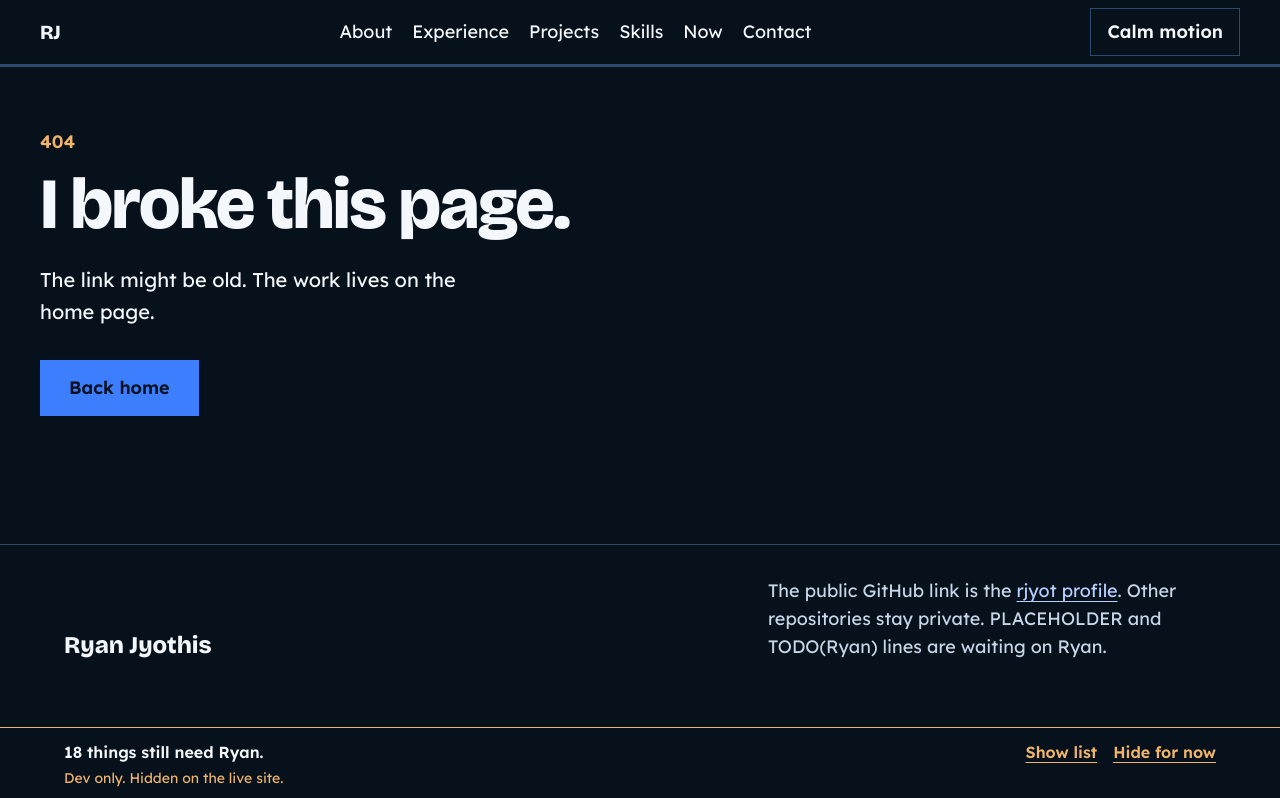
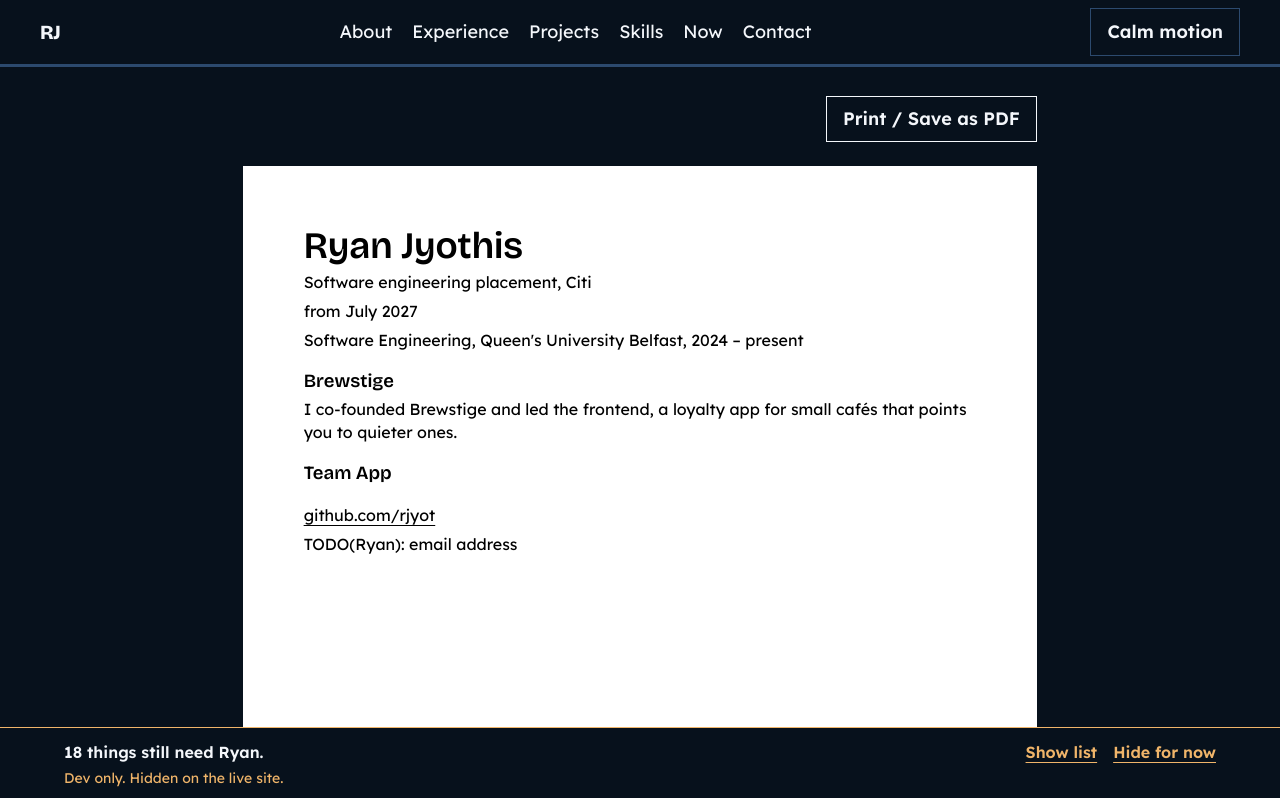
Before and after one commit to rjyot/rjyot.github.io, a Next.js app: page /cv in a window 1280 px wide. Before the commit this address had no page. Shown: the top 798 px of the page. Built offline with nearby package versions, Linux system fonts and the light colour scheme.

Commit message:
Point the hero at a printable CV and name the Citi role.
The CV link no longer goes to a PDF. The placement line is Software engineering placement, Citi, with no job title.

Co-authored-by: rjyothis698 <rjyothis698@gmail.com>

```diff
--- a/scripts/guard-production.mjs
+++ b/scripts/guard-production.mjs
@@ -57,6 +57,7 @@ const alwaysForbidden = [
   /\bMEng\b/,
   /\bBEng\b/,
   /\b2029\b/,
+  /Technology Placement Analyst/,
 ];
 
 const bannerForbidden = [
--- /dev/null
+++ b/src/app/cv/page.tsx
@@ -0,0 +1,52 @@
+import type { Metadata } from "next";
+
+import { PrintCvButton } from "@/components/print-cv-button";
+import { site } from "@/content/site";
+import { isDev } from "@/lib/publish";
+
+export const metadata: Metadata = {
+  title: "CV",
+  description: "Ryan Jyothis. Software engineering placement, Citi. From July 2027.",
+  alternates: { canonical: `${site.origin}/cv/` },
+};
+
+export default function CvPage() {
+  return (
+    <main id="content" className="bg-ink px-5 pt-24 pb-16">
+      <div className="no-print mx-auto mb-6 flex max-w-[210mm] justify-end">
+        <PrintCvButton />
+      </div>
+      <article className="cv-sheet mx-auto w-full max-w-[210mm]">
+        <header>
+          <h1>Ryan Jyothis</h1>
+          <p>{site.citiLine}</p>
+          <p>from July 2027</p>
+        </header>
+
+        <p className="cv-study">Software Engineering, Queen&apos;s University Belfast, 2024 – present</p>
+
+        <section>
+          <h2>Brewstige</h2>
+          <p>I co-founded Brewstige and led the frontend, a loyalty app for small cafés that points you to quieter ones.</p>
+        </section>
+
+        <section>
+          <h2>Team App</h2>
+        </section>
+
+        <div className="cv-contact">
+          <p>
+            <a href={site.github}>github.com/rjyot</a>
+          </p>
+          {site.email ? (
+            <p>
+              <a href={`mailto:${site.email}`}>{site.email}</a>
+            </p>
+          ) : isDev ? (
+            <p>TODO(Ryan): email address</p>
+          ) : null}
+        </div>
+      </article>
+    </main>
+  );
+}
--- a/src/app/globals.css
+++ b/src/app/globals.css
@@ -419,3 +419,97 @@ html[data-motion="off"] ::view-transition-new(*) {
   transition-duration: 0.01ms !important;
   scroll-behavior: auto !important;
 }
+
+.cv-sheet {
+  background: #fff;
+  color: #000;
+  min-height: 297mm;
+  padding: 16mm 16mm 14mm;
+  font-size: 12pt;
+  line-height: 1.45;
+}
+
+.cv-sheet h1 {
+  font-size: 28pt;
+  line-height: 1.05;
+  color: #000;
+}
+
+.cv-sheet h2 {
+  margin-top: 1.1rem;
+  font-size: 14pt;
+  line-height: 1.2;
+  color: #000;
+}
+
+.cv-sheet p {
+  margin-top: 0.35rem;
+  color: #000;
+}
+
+.cv-sheet a {
+  color: #000;
+  text-decoration: underline;
+}
+
+.cv-study,
+.cv-contact {
+  margin-top: 1.25rem;
+}
+
+@media print {
+  @page {
+    size: A4;
+    margin: 14mm;
+  }
+
+  html,
+  body {
+    background: #fff !important;
+    color: #000 !important;
+    color-scheme: light;
+  }
+
+  body > header,
+  body > footer,
+  .dev-todo-banner,
+  .no-print,
+  .cursor-ring,
+  .cursor-dot,
+  canvas,
+  script {
+    display: none !important;
+  }
+
+  main {
+    background: #fff !important;
+    padding: 0 !important;
+  }
+
+  .cv-sheet {
+    width: auto;
+    max-width: none;
+    min-height: 0;
+    margin: 0;
+    padding: 0;
+    box-shadow: none;
+  }
+
+  *,
+  *::before,
+  *::after,
+  ::view-transition-group(*),
+  ::view-transition-old(*),
+  ::view-transition-new(*) {
+    animation: none !important;
+    transition: none !important;
+    scroll-behavior: auto !important;
+    caret-color: transparent !important;
+  }
+
+  html,
+  html.has-cursor,
+  html.has-cursor * {
+    cursor: auto !important;
+  }
+}
--- a/src/app/layout.tsx
+++ b/src/app/layout.tsx
@@ -77,7 +77,7 @@ export default function RootLayout({ children }: { children: ReactNode }) {
       <body className="min-h-full bg-ink text-paper">
         <a
           href="#content"
-          className="sr-only focus:not-sr-only focus:fixed focus:top-4 focus:left-4 focus:z-[100] focus:bg-blue focus:px-4 focus:py-3 focus:text-ink"
+          className="no-print sr-only focus:not-sr-only focus:fixed focus:top-4 focus:left-4 focus:z-[100] focus:bg-blue focus:px-4 focus:py-3 focus:text-ink"
         >
           Skip to content
         </a>
--- a/src/components/dev-todo-banner.tsx
+++ b/src/components/dev-todo-banner.tsx
@@ -4,7 +4,7 @@ import { useState } from "react";
 
 const items = [
   { text: "TODO(Ryan): what to say about this placement.", file: "src/content/site.ts" },
-  { text: "CV PDF · TODO(Ryan)", file: "src/content/site.ts" },
+  { text: "TODO(Ryan): which CV to publish", file: "src/content/site.ts" },
   { text: "Email · TODO(Ryan)", file: "src/content/site.ts" },
   { text: "TODO(Ryan): a real photo.", file: "src/components/about.tsx" },
   { text: "TODO(Ryan): app screenshot", file: "src/content/site.ts" },
@@ -50,7 +50,7 @@ function DevTodoBannerPanel() {
   return (
     <aside
       data-dev-banner
-      className="fixed inset-x-0 bottom-0 z-50 border-t border-amber bg-ink px-4 py-3 text-base text-amber"
+      className="dev-todo-banner fixed inset-x-0 bottom-0 z-50 border-t border-amber bg-ink px-4 py-3 text-base text-amber"
     >
       <div className="mx-auto flex max-w-6xl flex-wrap items-baseline justify-between gap-x-4 gap-y-2">
         <p className="font-semibold text-paper">{bannerHeading(count)}</p>
--- a/src/components/hero.tsx
+++ b/src/components/hero.tsx
@@ -20,7 +20,7 @@ export function Hero() {
         <p className="hero-headline mt-4 max-w-[18ch] text-2xl font-semibold leading-snug text-paper lg:text-3xl">
           {site.tagline}
         </p>
-        <p className="mt-4 max-w-xl text-lg text-amber">{published(site.citiLine)}</p>
+        <p className="mt-4 max-w-xl text-lg text-paper">{site.citiLine}</p>
         <p className="mt-2 max-w-xl text-lg">
           <a href="/work/brewstige/" className="font-semibold text-blue-bright underline underline-offset-4">
             {site.proof}
@@ -31,11 +31,8 @@ export function Hero() {
         ) : null}
         <p className="mt-3 max-w-xl text-lg text-paper">{site.availability}.</p>
         <p className="mt-4 flex flex-wrap gap-x-5 gap-y-1 text-lg">
-          <a
-            href={site.cvHref ?? "/#contact"}
-            className="font-semibold text-blue-bright underline underline-offset-4"
-          >
-            {site.cvHref ? "CV PDF" : published(`CV PDF · ${site.cvNote}`)}
+          <a href="/cv/" className="font-semibold text-blue-bright underline underline-offset-4">
+            CV
           </a>
           <a href={site.github} className="font-semibold text-blue-bright underline underline-offset-4">
             GitHub
--- /dev/null
+++ b/src/components/print-cv-button.tsx
@@ -0,0 +1,14 @@
+"use client";
+
+export function PrintCvButton() {
+  return (
+    <button
+      type="button"
+      className="no-print border border-paper px-4 py-2 text-lg font-semibold text-paper"
+      aria-label="Print this CV or save it as a PDF"
+      onClick={() => window.print()}
+    >
+      Print / Save as PDF
+    </button>
+  );
+}
--- a/src/content/site.ts
+++ b/src/content/site.ts
@@ -150,8 +150,8 @@ export const site = {
   who: "Software Engineering student, Queen's University Belfast",
   location: "Belfast, Northern Ireland",
   availability: "Summer 2027 internships from July 2027, UK and Ireland",
-  /** Neutral. The job title stays off the page. */
-  citiLine: "Citi. TODO(Ryan): what to say about this placement.",
+  /** Neutral role line. No job title, and do not say production. */
+  citiLine: "Software engineering placement, Citi",
   proof: brewstigeConfig.showRealWorldImpact
     ? "Brewstige, Hack Belfast runner-up for Best Real World Impact."
     : "Brewstige, from a 36-hour hackathon.",
@@ -168,11 +168,11 @@ export const site = {
    */
   origin: "https://rjyot.github.io",
   /**
-   * CV PDF is not in the repo. Leave null until a real file path exists.
-   * Until then the hero link keeps `cvNote` and goes to the contact section.
+   * Ryan has two CVs and has not picked one. Do not link a PDF.
+   * The public page is /cv/.
    */
   cvHref: null as string | null,
-  cvNote: "TODO(Ryan)",
+  cvNote: "TODO(Ryan): which CV to publish",
   /**
    * Email is not on the public profile. Leave null until a real address exists.
    * Until then the hero link keeps `emailNote` and goes to the contact section.
@@ -301,8 +301,8 @@ export const site = {
       id: "citi",
       kind: "work",
       org: "Citi",
-      /** Neutral until Ryan writes it. Do not say production or regulated. */
-      title: null,
+      /** Role line only. Do not say production or Technology Placement Analyst. */
+      title: "Software engineering placement",
       dates: "PLACEHOLDER: start and end dates",
       location: "PLACEHOLDER: office location",
       // Do not guess the work or a job title.
```
Also changed, not shown: 1 other file (tests, documents, lock files or other folders).
